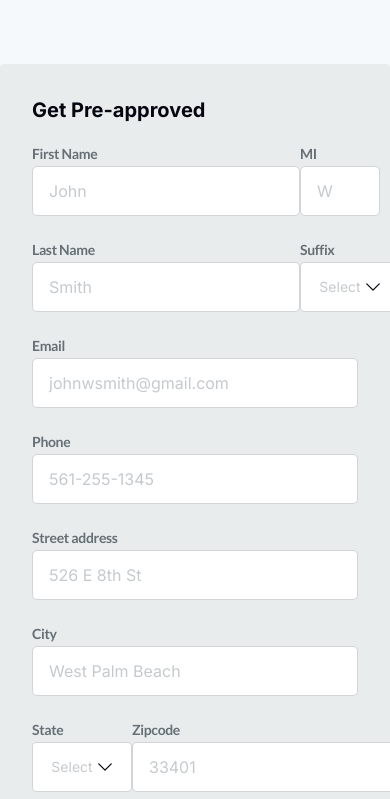
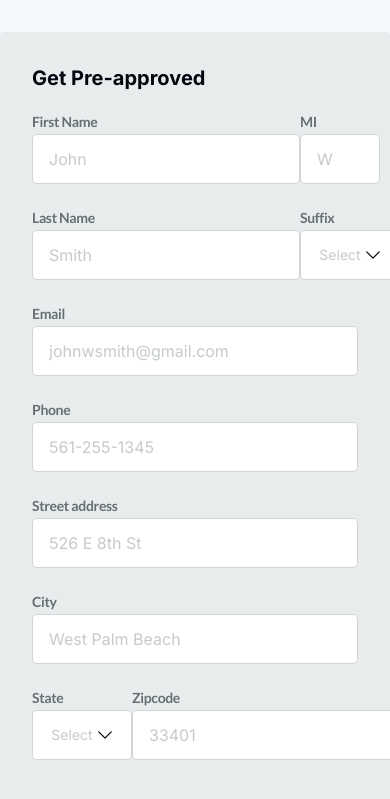
Before and after one commit to drivly/pre-approval, a Next.js app: page / in a window 390 px wide. Shown: the top 799 px of the page. Built offline with nearby package versions, Linux system fonts and the light colour scheme.

Commit message:
adjusted form marginTop

```diff
--- a/src/components/Form.tsx
+++ b/src/components/Form.tsx
@@ -63,7 +63,7 @@ export default function Form() {
   const watchAgree = watch('agree')
 
   return (
-    <form onSubmit={handleSubmit(onSubmit)} className='mt-8 rounded-[4px] bg-skin-card p-8'>
+    <form onSubmit={handleSubmit(onSubmit)} className='lg:mt-8 rounded-[4px] bg-skin-card p-8'>
       <h1 className='mb-5 text-xl font-bold text-skin-base'>Get Pre-approved</h1>
       <div className='flex flex-col'>
         <div className='flex w-full flex-col items-center justify-center'>
```
